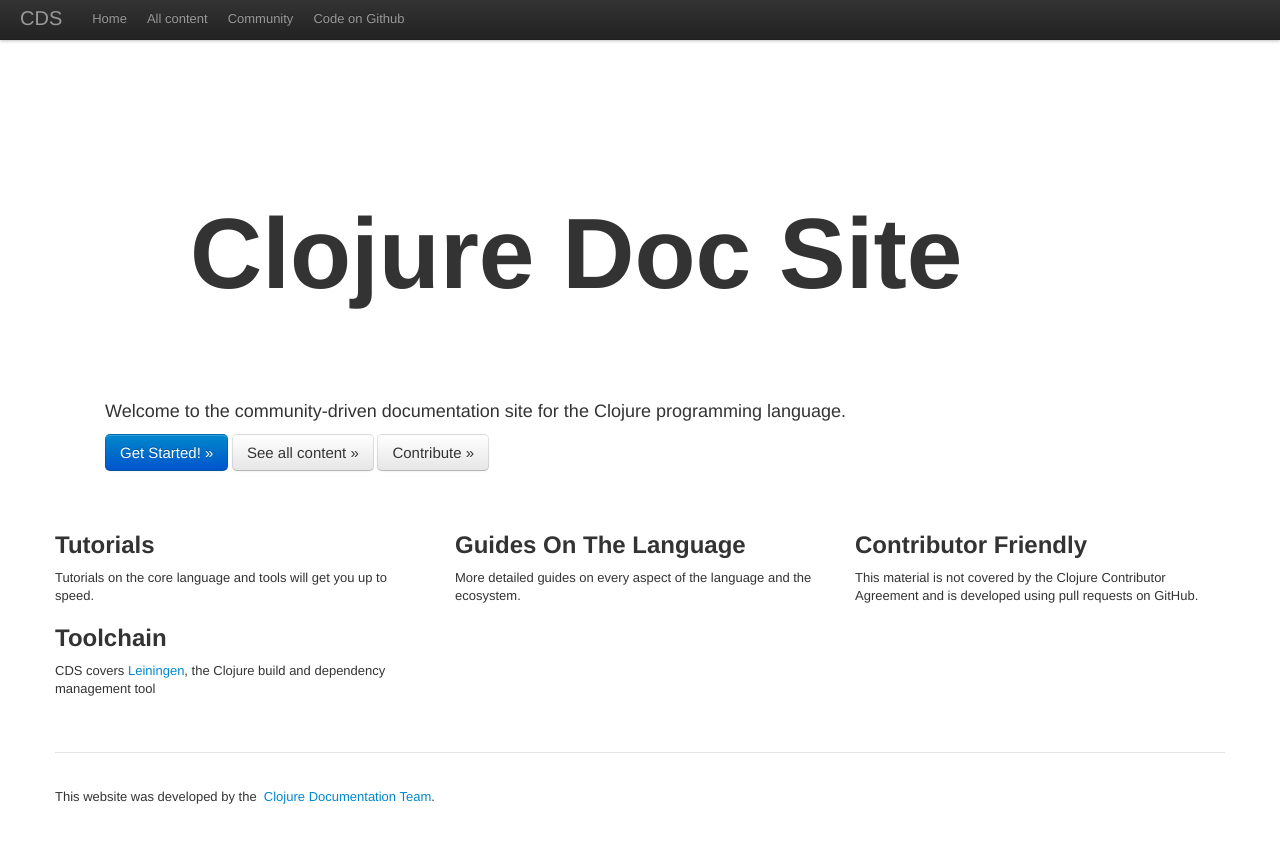
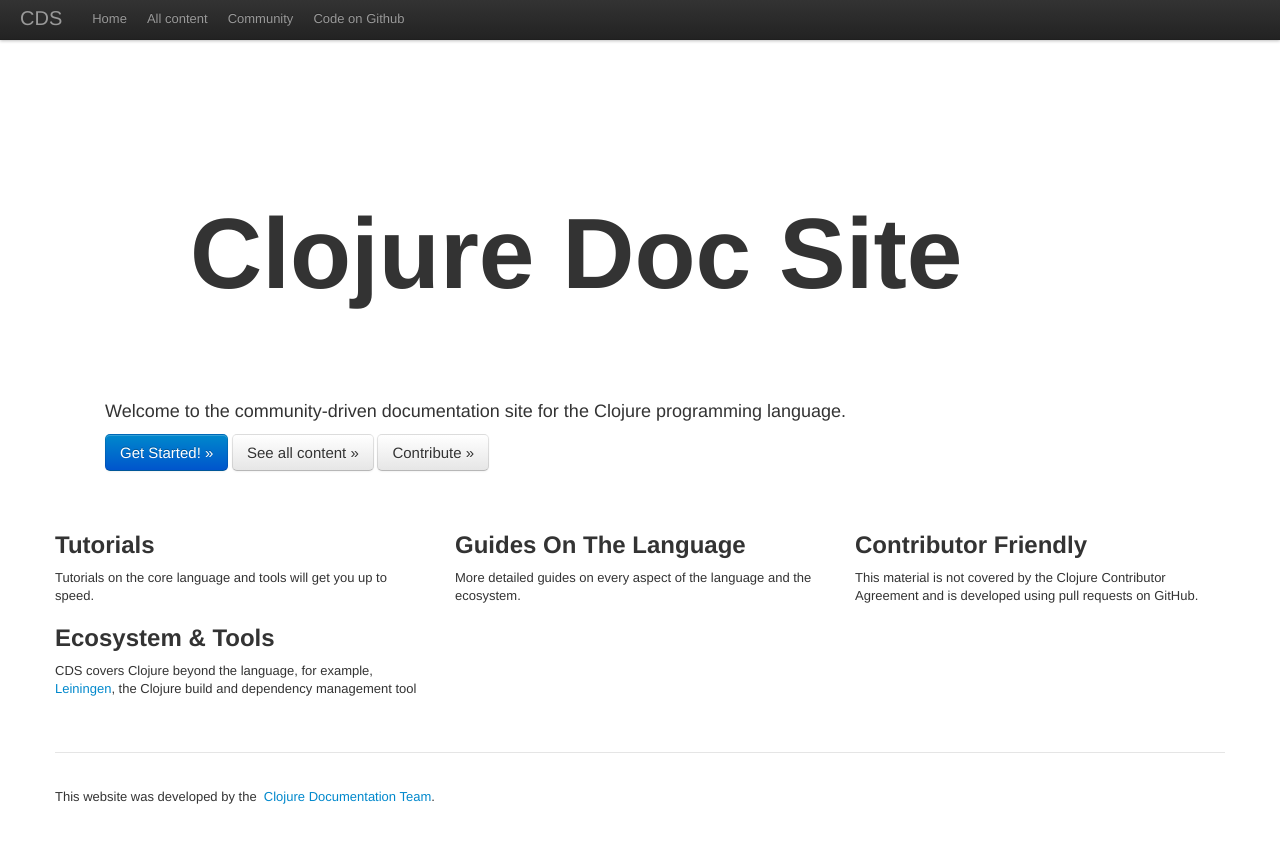
Before and after one commit to clojuredocs/guides, a Jekyll site: the page built from index.html, in a window 1280 px wide. Shown: the top 843 px of the page. Built offline with Jekyll 4.4.1, drawn with Linux system fonts in a browser that asks for light colours; some web fonts are replaced.

Commit message:
Tools => Ecosystem

```diff
--- a/index.html
+++ b/index.html
@@ -36,8 +36,8 @@
 
 <div class='row-fluid'>
   <div class='span4'>
-    <h2>Toolchain</h2>
-    <p>CDS covers <a href="http://leiningen.org">Leiningen</a>, the Clojure build and dependency management tool</p>
+    <h2>Ecosystem & Tools</h2>
+    <p>CDS covers Clojure beyond the language, for example, <a href="http://leiningen.org">Leiningen</a>, the Clojure build and dependency management tool</p>
   </div>
 
   <div class='span4'>
```
